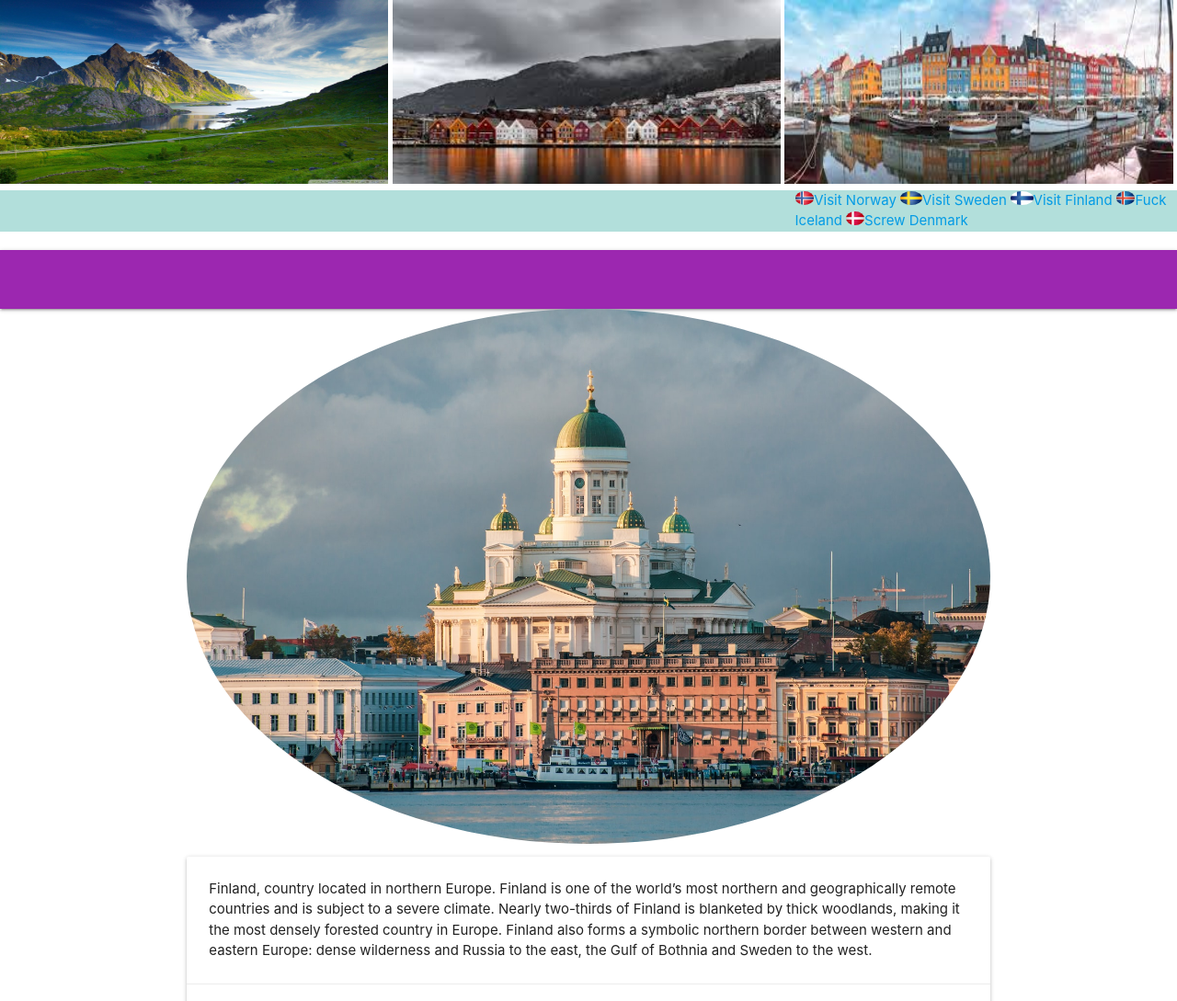
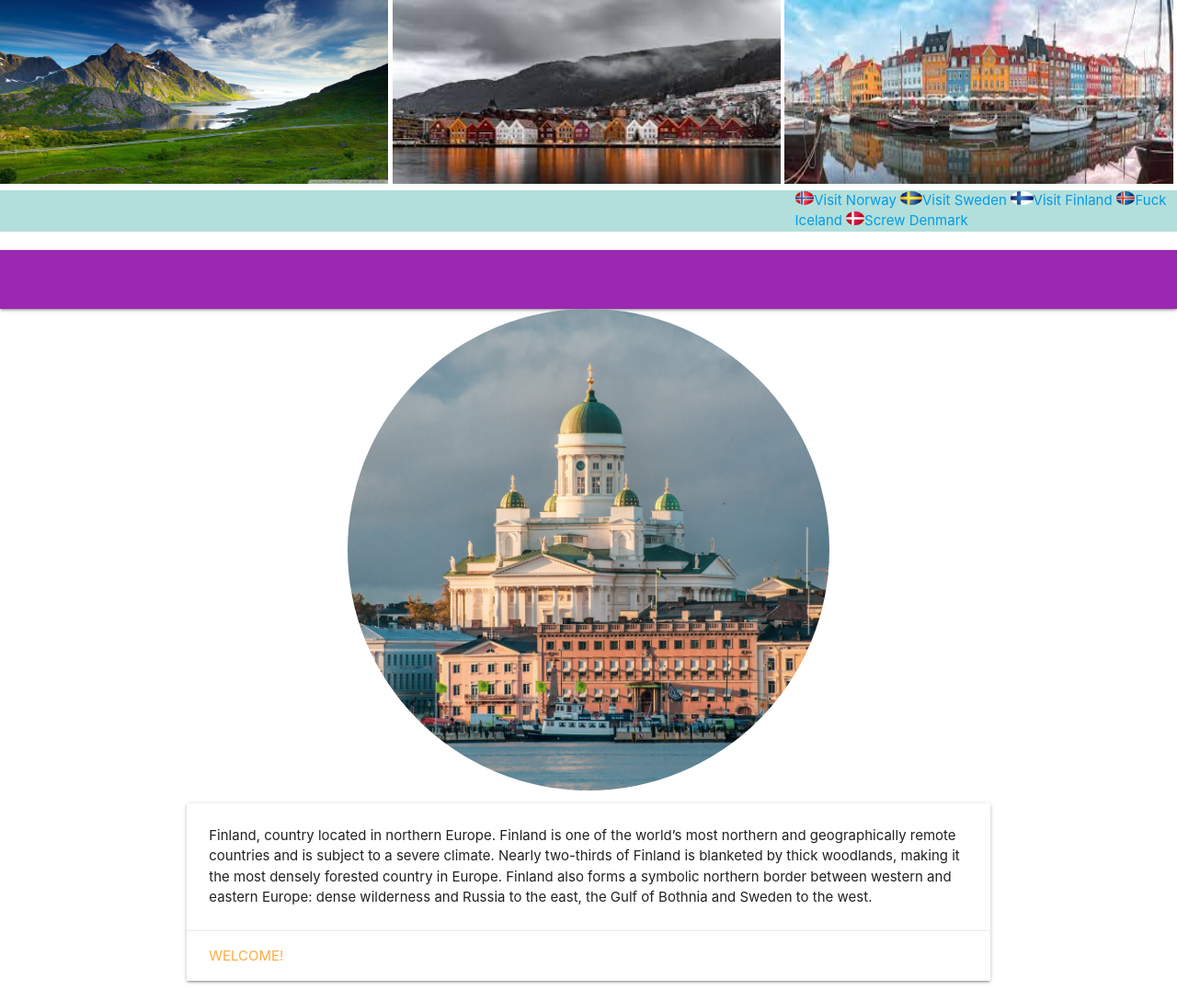
Before and after one commit to GILD0R/vcs2011-grupe1, a PHP site: page /finland.php in a window 1280 px wide. Shown: the top 1089 px of the page at 92% size. Run offline with PHP 8.4, Linux system fonts and the light colour scheme.

Commit message:
pagr paveiksliuko apvalinimas

```diff
--- a/finland.php
+++ b/finland.php
@@ -7,9 +7,16 @@
 
     <div class="row">
     <div class="col s12">
-      <img class="responsive-img circle" src="images/finland1.jpeg">
 
-      <div class="pagrindine-nuotrauka"></div>
+      <div class="main-image-block">
+      <div class="main-image-wrapper">
+        <div class="main-image"></div>
+        <!-- <img class="responsive-img circle" src="images/finland1.jpeg"> -->
+      </div>
+      </div>
+
+
+      <!-- <div class="pagrindine-nuotrauka"></div> -->
 
     </div>
     <div class="col s12">
--- a/styles/style.css
+++ b/styles/style.css
@@ -74,3 +74,22 @@
 
 
 /* Redita stiliaus kodas: */
+
+.main-image-block {
+    text-align: center;
+}
+
+.main-image-wrapper {
+    display: inline-block;
+    width: 60%;
+}
+
+.main-image {
+    background-image: url("../images/finland1.jpeg");
+    background-position: center center;
+    background-size: cover;
+    width: 100%;
+    /* height: 100px; */
+    border-radius: 50%;
+    padding-top: 100%;
+}
```
